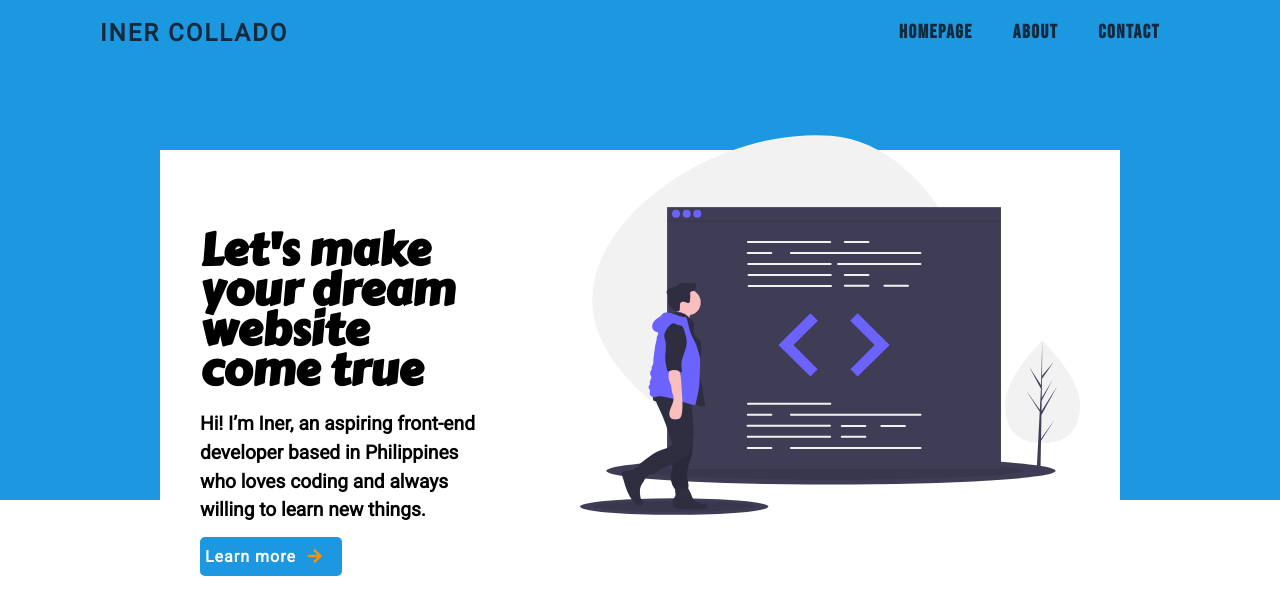
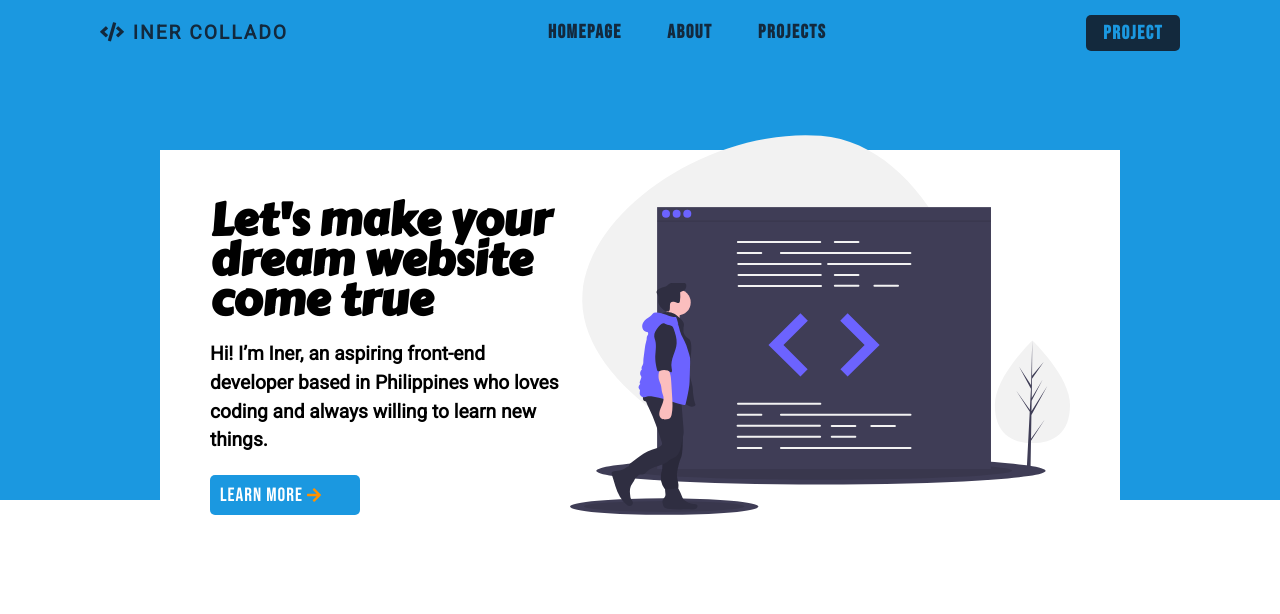
Before and after one commit to Iner-17/Iner-Collado, a plain HTML site: page index.html in a window 1280 px wide. Drawn offline with Linux system fonts and the light colour scheme.

Commit message:
Changed some design on landing page

```diff
--- a/css1/_global.css
+++ b/css1/_global.css
@@ -17,11 +17,22 @@ body {
 }
 
 .container {
+  width: 100%;
   height: 100vh;
 }
 
 a {
+  font-family: "Bebas Neue", cursive;
+  font-size: 1.2em;
+  position: relative;
   text-decoration: none;
+  font-weight: 600;
+  letter-spacing: 1.5px;
+  color: #13293d;
+}
+
+li {
+  list-style: none;
 }
 
 h1 {
--- a/css1/index.css
+++ b/css1/index.css
@@ -4,6 +4,7 @@ header {
   background-color: #1b98e0;
 }
 
+/* Navigation bar, FIXED */
 nav {
   position: fixed;
   width: 100%;
@@ -15,7 +16,9 @@ nav {
 }
 
 .nav-links {
-  display: inline-flex;
+  display: flex;
+  justify-content: space-around;
+  width: 30%;
 }
 
 .logo {
@@ -29,6 +32,10 @@ nav {
   margin: 0 20px;
 }
 
+.nav-links li:hover {
+  transform: scale(1.05);
+}
+
 .nav-links a {
   font-family: "Bebas Neue", cursive;
   font-size: 1.2em;
@@ -38,30 +45,43 @@ nav {
   letter-spacing: 1.5px;
   color: #13293d;
 }
-.nav-links a:hover::after {
-  content: "";
-  position: absolute;
-  bottom: 0;
-  top: 0;
-  right: 0;
-  left: 0;
-  border-bottom: 2px solid #13293d;
+
+.nav-links a:hover {
+  color: #204669;
 }
 
+.active {
+  background: #13293d;
+  padding: 5px 17px 2px;
+  border-radius: 5px;
+  transition: 0.3s;
+}
+
+.active a {
+  color: #1b98e0;
+  transition: 0.2s;
+}
+
+.active:hover {
+  transform: scale(1.05);
+  background: #204669;
+}
+
+/* All content goes here */
 main {
   display: flex;
   position: absolute;
   top: 150px;
   left: 50%;
   transform: translate(-50%);
-  padding: 40px;
+  padding: 10px 50px;
   width: 75%;
   background-color: #fff;
   height: 350px;
 }
 
 .content {
-  width: 500px;
+  width: 600px;
   height: 100%;
 }
 
@@ -78,10 +98,10 @@ main {
 }
 
 .content a {
-  margin-top: 40px;
-  font-weight: 600;
+  font-weight: 300;
   color: #fff;
   letter-spacing: 1px;
+  line-height: normal;
 }
 
 .fa-arrow-right {
@@ -94,7 +114,7 @@ main {
 }
 
 .img-container {
-  margin-left: 90px;
+  margin-left: auto;
   display: flex;
   width: 500px;
   height: auto;
@@ -103,10 +123,14 @@ main {
 }
 
 .ctn {
-  padding: 10px 20px 10px 5px;
+  width: 150px;
+  height: 40px;
+  padding: 10px 20px 10px 10px;
   border-radius: 5px;
   background: #1b98e0;
-  display: inline;
+  display: flex;
+  justify-content: flex-start;
+  align-items: center;
 }
 
 img {
--- a/index.html
+++ b/index.html
@@ -10,14 +10,20 @@
   </head>
   <body>
     <div class="container">
+      <!-- contains navigation bar and also the blue background -->
       <header>
+        <!-- Navigation bar -->
         <nav>
-          <a href="#"><h2 class="logo">INER COLLADO</h2></a>
+          <a href="#"
+            ><h4 class="logo"><i class="fas fa-code"></i> INER COLLADO</h4></a
+          >
           <ul class="nav-links">
             <li><a href="#">homepage</a></li>
             <li><a href="#">about</a></li>
-            <li><a href="#">contact</a></li>
+            <li><a href="#">projects</a></li>
           </ul>
+
+          <li class="active"><a href="#">project</a></li>
         </nav>
       </header>
       <main>
```
